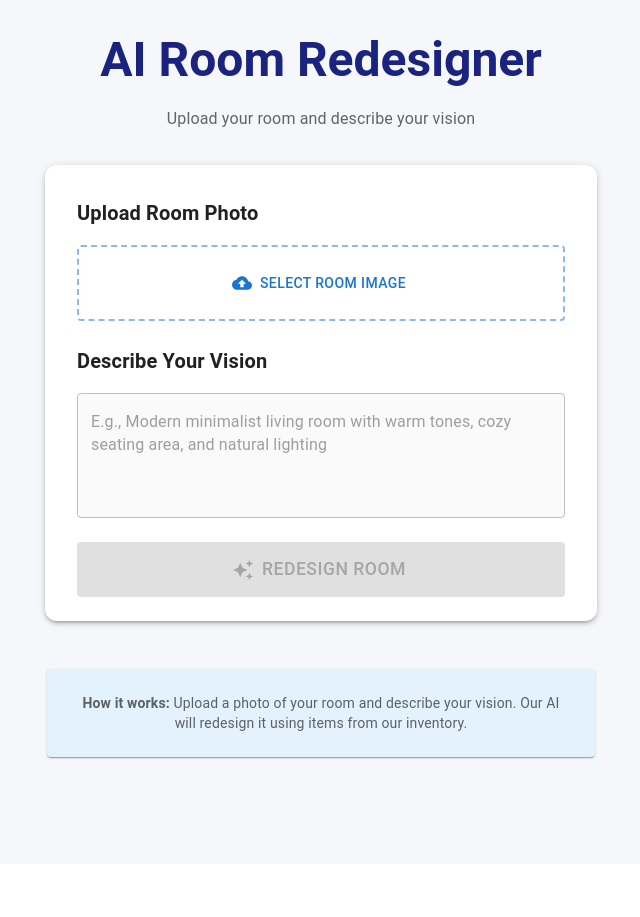
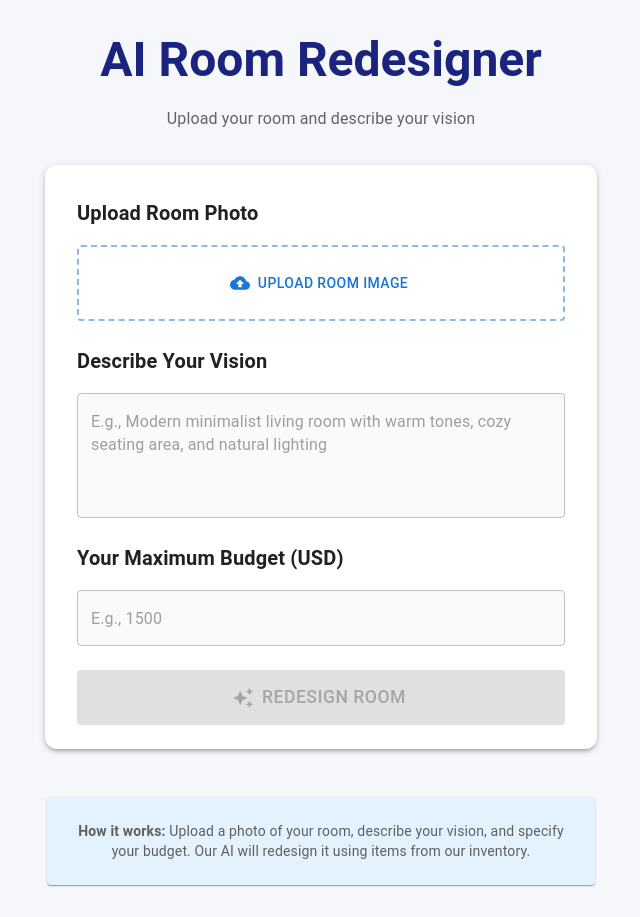
Before and after one commit to shrutivtu/furnishYourHome, a React app in the folder frontend/: page / in a window 1280 px wide. Shown: the whole page, without its empty margins (319-959 px from the left). Before the commit the page ends 864 px from the top, so only its background shows below. Built offline with nearby package versions, Linux system fonts and the light colour scheme; the HTML template or start-up script is replaced by a standard one.

Commit message:
adding maximum budget option

```diff
--- a/frontend/src/pages/Home.tsx
+++ b/frontend/src/pages/Home.tsx
@@ -39,6 +39,7 @@
   const [image, setImage] = useState<File | null>(null);
   const [preview, setPreview] = useState<string | null>(null);
   const [prompt, setPrompt] = useState('');
+  const [budget, setBudget] = useState(''); // ✅ Added budget field
   const [redesignData, setRedesignData] = useState<RedesignResponse | null>(null);
   const [loading, setLoading] = useState(false);
   const [error, setError] = useState('');
@@ -70,12 +71,19 @@
       return;
     }
 
+    if (!budget.trim()) {
+      setError('Please enter your maximum budget');
+      return;
+    }
+
     setLoading(true);
     setError('');
 
     try {
       // MOCK DATA - Remove this when you have real backend
       await new Promise(resolve => setTimeout(resolve, 2000));
+
+      console.log('User Budget:', budget); // ✅ For testing
 
       const mockData: RedesignResponse = {
         redesignedImageUrl: 'https://images.unsplash.com/photo-1616486338812-3dadae4b4ace?w=1200',
@@ -129,11 +137,12 @@
       setRedesignData(mockData);
       // END MOCK DATA
 
-      // Real API call
+      // Real API call example:
       /*
       const formData = new FormData();
       formData.append('image', image);
       formData.append('prompt', prompt);
+      formData.append('budget', budget);
 
       const response = await fetch('/api/redesign', {
         method: 'POST',
@@ -166,33 +175,15 @@
     setError('');
 
     try {
-      // MOCK - In real app, send refinement request to backend
       await new Promise(resolve => setTimeout(resolve, 2000));
 
-      // Simulate updated design
       const updatedData: RedesignResponse = {
         ...redesignData!,
-        redesignedImageUrl: 'https://images.unsplash.com/photo-1615874959474-d609969a20ed?w=1200', // Different room
+        redesignedImageUrl: 'https://images.unsplash.com/photo-1615874959474-d609969a20ed?w=1200',
       };
 
       setRedesignData(updatedData);
       setRefinementPrompt('');
-
-      /*
-      // Real API call
-      const formData = new FormData();
-      formData.append('originalImage', image);
-      formData.append('refinementPrompt', refinementPrompt);
-      formData.append('previousDesign', redesignData.redesignedImageUrl);
-
-      const response = await fetch('/api/refine-redesign', {
-        method: 'POST',
-        body: formData,
-      });
-
-      const data = await response.json();
-      setRedesignData(data);
-      */
 
     } catch (err) {
       setError('Failed to refine design. Please try again.');
@@ -205,6 +196,7 @@
     setImage(null);
     setPreview(null);
     setPrompt('');
+    setBudget(''); // ✅ reset budget
     setRedesignData(null);
     setError('');
     setRefinementPrompt('');
@@ -250,7 +242,7 @@
                       '&:hover': { borderStyle: 'dashed' }
                     }}
                   >
-                    {preview ? 'Change Image' : 'Select Room Image'}
+                    {preview ? 'Change Image' : 'Upload Room Image'}
                     <input
                       type="file"
                       accept="image/*"
@@ -296,6 +288,27 @@
                   />
                 </Box>
 
+                {/* ✅ Budget Input */}
+                <Box mb={3}>
+                  <Typography variant="h6" mb={2} fontWeight="600">
+                    Your Maximum Budget (USD)
+                  </Typography>
+                  <TextField
+                    fullWidth
+                    type="number"
+                    placeholder="E.g., 1500"
+                    value={budget}
+                    onChange={(e) => setBudget(e.target.value)}
+                    variant="outlined"
+                    InputProps={{ inputProps: { min: 0 } }}
+                    sx={{
+                      '& .MuiOutlinedInput-root': {
+                        bgcolor: '#fafafa'
+                      }
+                    }}
+                  />
+                </Box>
+
                 {/* Error Message */}
                 {error && (
                   <Alert severity="error" sx={{ mb: 2 }}>
@@ -309,7 +322,7 @@
                   size="large"
                   fullWidth
                   onClick={handleSubmit}
-                  disabled={loading || !image || !prompt.trim()}
+                  disabled={loading || !image || !prompt.trim() || !budget.trim()} // ✅ include budget validation
                   startIcon={loading ? <CircularProgress size={20} color="inherit" /> : <AutoAwesome />}
                   sx={{ py: 1.5, fontSize: '1.1rem' }}
                 >
@@ -324,7 +337,7 @@
         {redesignData && (
           <Fade in={!!redesignData}>
             <Box>
-              {/* Redesigned Room Image - Full Width */}
+              {/* Redesigned Room Image */}
               <Card sx={{ boxShadow: 4, borderRadius: 3, mb: 4, overflow: 'hidden' }}>
                 <Box sx={{ position: 'relative' }}>
                   <img
@@ -362,7 +375,6 @@
               </Card>
 
               {/* Furniture Items Grid */}
-              {/* Furniture Items Grid */}
               <Box mb={4}>
                 <Typography variant="h5" fontWeight="600" mb={3} sx={{ color: '#1a237e' }}>
                   Featured Furniture & Decor
@@ -371,9 +383,9 @@
                   sx={{
                     display: 'grid',
                     gridTemplateColumns: {
-                      xs: 'repeat(2, 1fr)',  // 2 columns on mobile
-                      sm: 'repeat(3, 1fr)',  // 3 columns on tablet
-                      md: 'repeat(6, 1fr)'   // 6 columns on desktop
+                      xs: 'repeat(2, 1fr)',
+                      sm: 'repeat(3, 1fr)',
+                      md: 'repeat(6, 1fr)'
                     },
                     gap: 3
                   }}
@@ -528,8 +540,8 @@
             <Box mt={6} textAlign="center">
               <Paper sx={{ maxWidth: 500, mx: 'auto', p: 3, bgcolor: '#e3f2fd' }}>
                 <Typography variant="body2" color="text.secondary">
-                  <strong>How it works:</strong> Upload a photo of your room and describe your vision.
-                  Our AI will redesign it using items from our inventory.
+                  <strong>How it works:</strong> Upload a photo of your room, describe your vision,
+                  and specify your budget. Our AI will redesign it using items from our inventory.
                 </Typography>
               </Paper>
             </Box>
```
